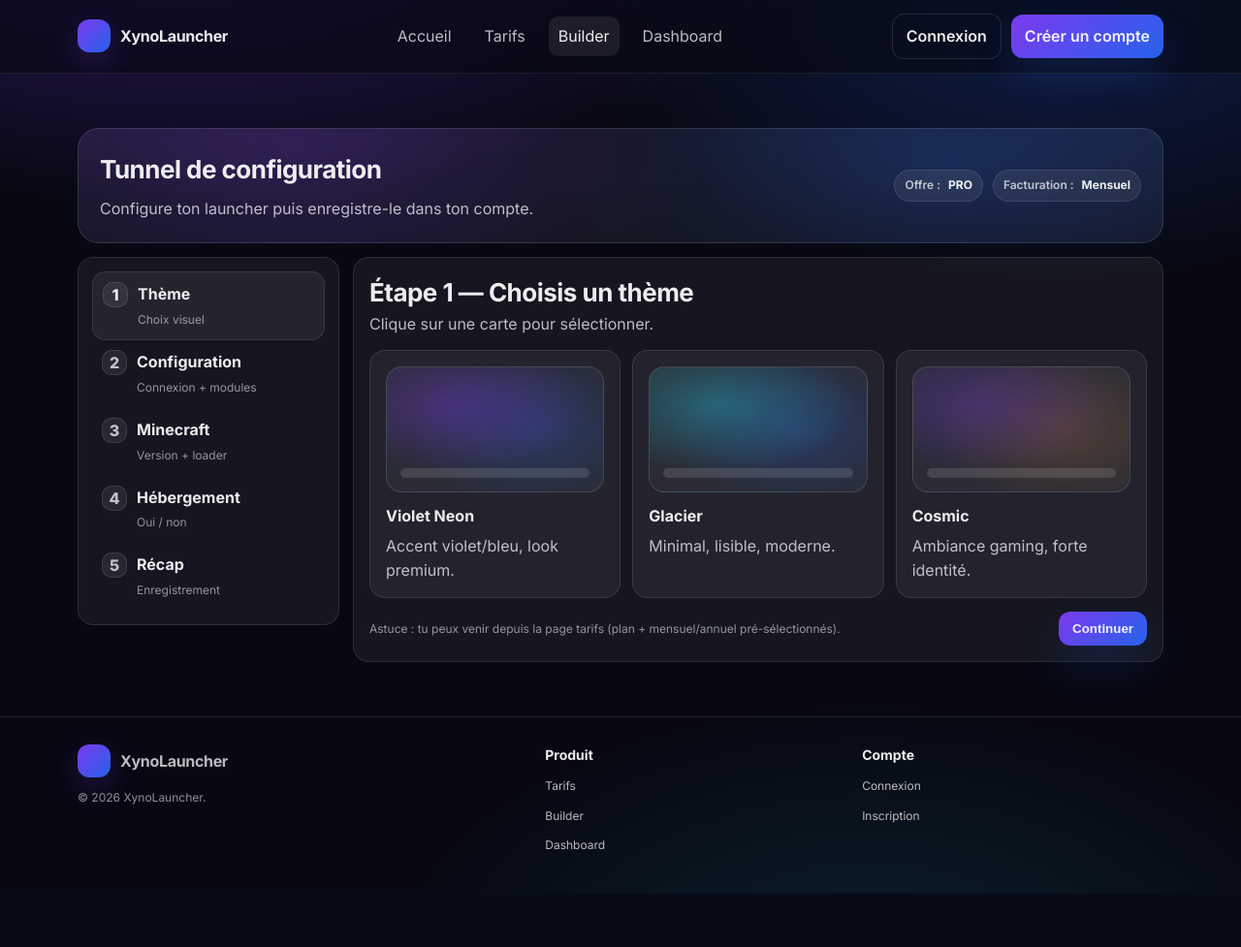
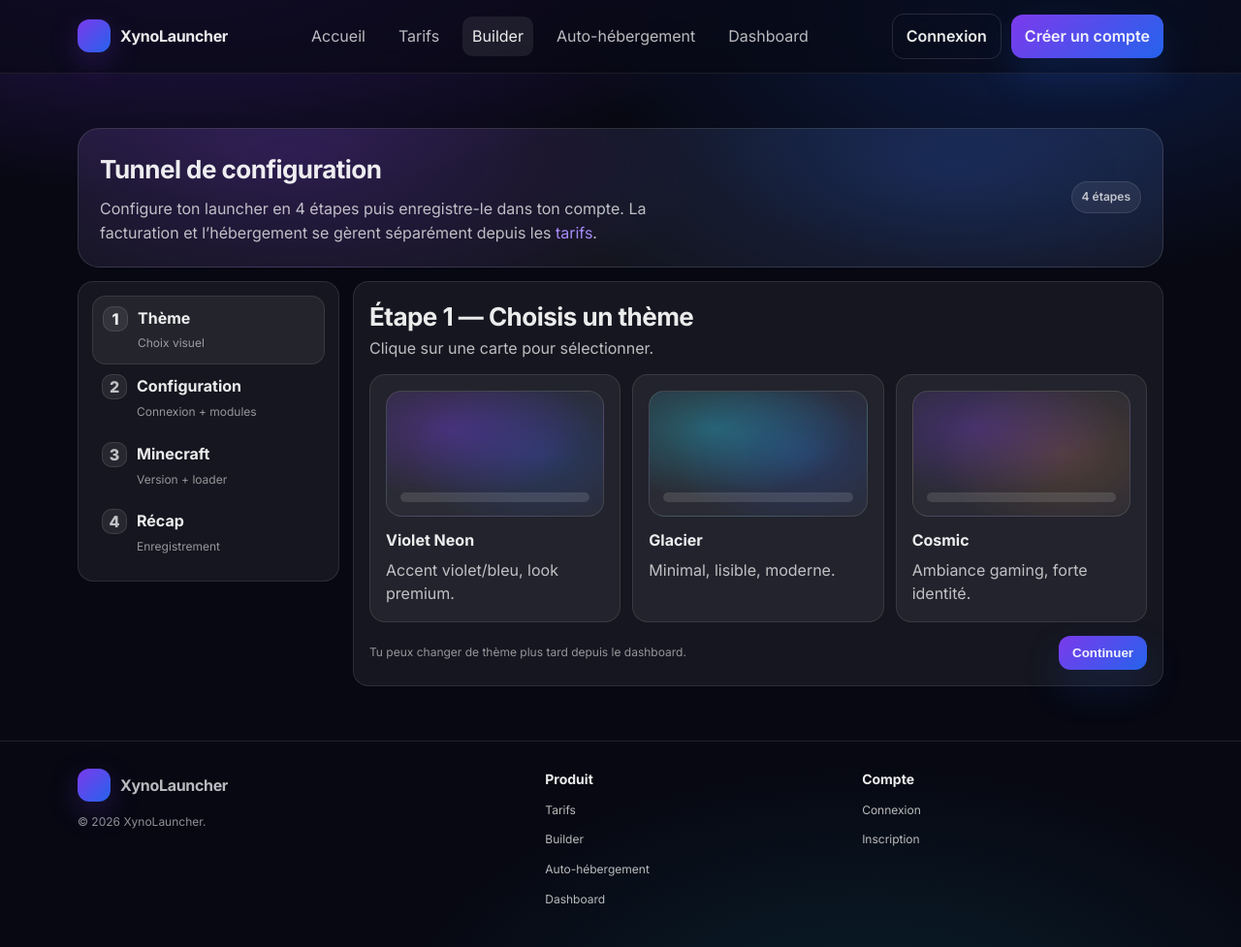
Before and after one commit to GratriShow/xynoCMS, a PHP site: page /builder.php in a window 1280 px wide. Shown: the whole page at 97% size. Before the commit the page ends 922 px from the top, so only its background shows below. Run offline with PHP 8.4, Linux system fonts and the light colour scheme.

Commit message:
feat(builder): 4-step wizard without pricing options + nav restore

```diff
--- a/assets/main.js
+++ b/assets/main.js
@@ -227,16 +227,13 @@ function initBuilder() {
     if (el.total) el.total.textContent = formatEUR(total);
 
     if (el.summary) {
+      // Le builder ne gère plus le pricing (plan, facturation, hébergement, promo).
+      // On n'affiche que les infos de configuration du launcher.
       el.summary.innerHTML = `
-        <div class="summary-row"><span>Offre</span><strong>${state.plan.toUpperCase()} (${state.billing === 'yearly' ? 'Annuel' : 'Mensuel'})</strong></div>
         <div class="summary-row"><span>Thème</span><strong>${state.theme ? state.theme : '—'}</strong></div>
         <div class="summary-row"><span>Connexion</span><strong>${state.connection}</strong></div>
         <div class="summary-row"><span>Modules</span><strong>${state.modules.size ? Array.from(state.modules).join(', ') : 'Aucun'}</strong></div>
         <div class="summary-row"><span>Minecraft</span><strong>${state.mcVersion} • ${state.loader}</strong></div>
-        <div class="summary-row"><span>Hébergement</span><strong>${state.hosting === 'yes' ? 'Oui' : 'Non'}</strong></div>
-        <div class="summary-row"><span>Sous-total</span><strong>${formatEUR(subtotal)}</strong></div>
-        <div class="summary-row"><span>Promo</span><strong>${promoApplied ? '-' + formatEUR(discount) : '—'}</strong></div>
-        <div class="summary-row"><span>Total</span><strong class="total">${formatEUR(total)}</strong></div>
       `;
     }
 
--- a/builder.php
+++ b/builder.php
@@ -17,7 +17,7 @@ $error = flash_get('error');
   <meta charset="utf-8" />
   <meta name="viewport" content="width=device-width, initial-scale=1" />
   <title>Builder — XynoLauncher</title>
-  <meta name="description" content="Tunnel de configuration : thème, modules, version, hébergement, récap." />
+  <meta name="description" content="Tunnel de configuration : thème, modules, version, récap." />
   <link rel="preconnect" href="https://fonts.googleapis.com" />
   <link rel="preconnect" href="https://fonts.gstatic.com" crossorigin />
   <link href="https://fonts.googleapis.com/css2?family=Inter:wght@400;500;600;700;800&display=swap" rel="stylesheet" />
@@ -38,6 +38,7 @@ $error = flash_get('error');
         <a href="index.php">Accueil</a>
         <a href="pricing.php">Tarifs</a>
         <a href="builder.php">Builder</a>
+        <a href="self-hosting.php">Auto-hébergement</a>
         <a href="dashboard.php">Dashboard</a>
       </nav>
 
@@ -59,12 +60,9 @@ $error = flash_get('error');
         <div class="callout" style="margin-bottom:14px">
           <div>
             <h1 class="section-title" style="margin:0">Tunnel de configuration</h1>
-            <p class="section-desc" style="margin-top:8px">Configure ton launcher puis enregistre-le dans ton compte.</p>
+            <p class="section-desc" style="margin-top:8px">Configure ton launcher en 4 étapes puis enregistre-le dans ton compte. La facturation et l’hébergement se gèrent séparément depuis les <a href="pricing.php" style="color:#a78bfa">tarifs</a>.</p>
           </div>
-          <div style="display:flex;gap:10px;align-items:center;flex-wrap:wrap">
-            <span class="badge">Offre : <strong data-plan-pill style="color:rgba(255,255,255,.92)">PRO</strong></span>
-            <span class="badge">Facturation : <strong data-billing-pill style="color:rgba(255,255,255,.92)">Mensuel</strong></span>
-          </div>
+          <div class="badge">4 étapes</div>
         </div>
 
         <?php if ($success): ?>
@@ -100,13 +98,6 @@ $error = flash_get('error');
             <a class="step" href="#" data-step-link="4">
               <span class="step-num">4</span>
               <span>
-                <strong style="color:rgba(255,255,255,.92)">Hébergement</strong><br>
-                <span class="small">Oui / non</span>
-              </span>
-            </a>
-            <a class="step" href="#" data-step-link="5">
-              <span class="step-num">5</span>
-              <span>
                 <strong style="color:rgba(255,255,255,.92)">Récap</strong><br>
                 <span class="small">Enregistrement</span>
               </span>
@@ -116,7 +107,7 @@ $error = flash_get('error');
           <section class="card" aria-label="Contenu du builder">
             <div class="notice" data-notice data-show="false"></div>
 
-            <!-- Step 1 -->
+            <!-- Step 1 : Thème -->
             <section data-step="1">
               <h2 class="section-title" style="margin:0">Étape 1 — Choisis un thème</h2>
               <p class="section-desc">Clique sur une carte pour sélectionner.</p>
@@ -140,12 +131,12 @@ $error = flash_get('error');
               </div>
 
               <div class="nav-row">
-                <span class="small">Astuce : tu peux venir depuis la page tarifs (plan + mensuel/annuel pré-sélectionnés).</span>
+                <span class="small">Tu peux changer de thème plus tard depuis le dashboard.</span>
                 <button class="btn btn-primary" type="button" data-next>Continuer</button>
               </div>
             </section>
 
-            <!-- Step 2 -->
+            <!-- Step 2 : Configuration -->
             <section data-step="2" hidden>
               <h2 class="section-title" style="margin:0">Étape 2 — Configuration</h2>
               <p class="section-desc">Définis la connexion et active les modules utiles.</p>
@@ -157,15 +148,6 @@ $error = flash_get('error');
                     <option value="microsoft">Microsoft</option>
                     <option value="mojang">Mojang (legacy)</option>
                     <option value="offline">Offline</option>
-                  </select>
-                </label>
-
-                <label class="label">
-                  <span>Offre (depuis tarifs)</span>
-                  <select data-plan-select>
-                    <option value="basic">Basic</option>
-                    <option value="pro">Pro</option>
-                    <option value="premium">Premium</option>
                   </select>
                 </label>
               </div>
@@ -218,7 +200,7 @@ $error = flash_get('error');
               </div>
             </section>
 
-            <!-- Step 3 -->
+            <!-- Step 3 : Minecraft -->
             <section data-step="3" hidden>
               <h2 class="section-title" style="margin:0">Étape 3 — Version + loader</h2>
               <p class="section-desc">Choisis la version Minecraft et le loader principal.</p>
@@ -249,40 +231,10 @@ $error = flash_get('error');
               </div>
             </section>
 
-            <!-- Step 4 -->
+            <!-- Step 4 : Récap -->
             <section data-step="4" hidden>
-              <h2 class="section-title" style="margin:0">Étape 4 — Hébergement</h2>
-              <p class="section-desc">Active l’hébergement si tu veux une solution clé-en-main.</p>
-
-              <div class="grid-2" style="margin-top:14px" aria-label="Hébergement">
-                <article class="card choice" role="button" tabindex="0" data-hosting="no" aria-selected="true">
-                  <p class="badge">Non</p>
-                  <h3>Je gère mon hébergement</h3>
-                  <p>Tu gardes la main sur l’infrastructure et le stockage.</p>
-                </article>
-                <article class="card choice" role="button" tabindex="0" data-hosting="yes" aria-selected="false">
-                  <p class="badge">Oui</p>
-                  <h3>Hébergement Xyno</h3>
-                  <p>CDN + stockage, simple à connecter au launcher.</p>
-                </article>
-              </div>
-
-              <div class="nav-row">
-                <button class="btn" type="button" data-back>Retour</button>
-                <button class="btn btn-primary" type="button" data-next>Continuer</button>
-              </div>
-            </section>
-
-            <!-- Step 5 -->
-            <section data-step="5" hidden>
-              <h2 class="section-title" style="margin:0">Étape 5 — Récapitulatif</h2>
+              <h2 class="section-title" style="margin:0">Étape 4 — Récapitulatif</h2>
               <p class="section-desc">Vérifie la configuration puis enregistre le launcher.</p>
-
-              <div class="toggle" data-billing-toggle aria-label="Facturation" style="margin-top:14px">
-                <button type="button" data-billing="monthly" aria-pressed="true">Mensuel</button>
-                <button type="button" data-billing="yearly" aria-pressed="false">Annuel</button>
-                <span class="badge">-20% en annuel</span>
-              </div>
 
               <div class="two-col" style="margin-top:14px">
                 <div class="summary" data-summary aria-label="Récapitulatif"></div>
@@ -308,24 +260,17 @@ $error = flash_get('error');
                         <input class="input" name="description" placeholder="(optionnel)" />
                       </label>
 
-                      <label class="label">
-                        <span>Code promo</span>
-                        <input class="input" data-promo placeholder="Ex: FREE100" />
-                        <span class="help">Démo : <strong style="color:rgba(255,255,255,.92)">FREE100</strong> (100%).</span>
-                      </label>
-
                       <input type="hidden" name="theme" value="" data-out-theme />
                       <input type="hidden" name="version" value="" data-out-version />
                       <input type="hidden" name="loader" value="" data-out-loader />
                       <input type="hidden" name="modules" value="" data-out-modules />
-                      <input type="hidden" name="promo" value="" data-out-promo />
 
                       <div class="cta-row" style="margin-top:14px">
                         <button class="btn btn-primary" type="submit">Créer le launcher</button>
                         <a class="btn" href="dashboard.php">Aller au dashboard</a>
                       </div>
 
-                      <p class="small" style="margin:10px 0 0">Le paiement n’est pas géré ici : ceci enregistre uniquement le launcher.</p>
+                      <p class="small" style="margin:10px 0 0">La facturation et l’hébergement se gèrent séparément depuis les <a href="pricing.php">tarifs</a>.</p>
                     </form>
                   <?php endif; ?>
                 </div>
@@ -355,6 +300,7 @@ $error = flash_get('error');
         <h4>Produit</h4>
         <p class="small"><a href="pricing.php">Tarifs</a></p>
         <p class="small"><a href="builder.php">Builder</a></p>
+        <p class="small"><a href="self-hosting.php">Auto-hébergement</a></p>
         <p class="small"><a href="dashboard.php">Dashboard</a></p>
       </div>
       <div>
--- a/pricing.php
+++ b/pricing.php
@@ -87,6 +87,7 @@ $hostingMonthly = 5;
       <nav class="nav-links" aria-label="Navigation principale">
         <a href="index.php">Accueil</a>
         <a href="pricing.php">Tarifs</a>
+        <a href="builder.php">Builder</a>
         <a href="self-hosting.php">Auto-hébergement</a>
         <a href="dashboard.php">Dashboard</a>
       </nav>
@@ -287,6 +288,7 @@ $hostingMonthly = 5;
       <div>
         <h4>Produit</h4>
         <p class="small"><a href="pricing.php">Tarifs</a></p>
+        <p class="small"><a href="builder.php">Builder</a></p>
         <p class="small"><a href="self-hosting.php">Auto-hébergement</a></p>
         <p class="small"><a href="dashboard.php">Dashboard</a></p>
       </div>
--- a/self-hosting.php
+++ b/self-hosting.php
@@ -110,6 +110,7 @@ $selfHostSize    = '~15 Mo';
       <nav class="nav-links" aria-label="Navigation principale">
         <a href="index.php">Accueil</a>
         <a href="pricing.php">Tarifs</a>
+        <a href="builder.php">Builder</a>
         <a href="self-hosting.php">Auto-hébergement</a>
         <a href="dashboard.php">Dashboard</a>
       </nav>
@@ -378,6 +379,7 @@ sudo -u www-data mysql xynocms &lt; sql/migrations/latest.sql</pre>
       <div>
         <h4>Produit</h4>
         <p class="small"><a href="pricing.php">Tarifs</a></p>
+        <p class="small"><a href="builder.php">Builder</a></p>
         <p class="small"><a href="self-hosting.php">Auto-hébergement</a></p>
         <p class="small"><a href="dashboard.php">Dashboard</a></p>
       </div>
```
